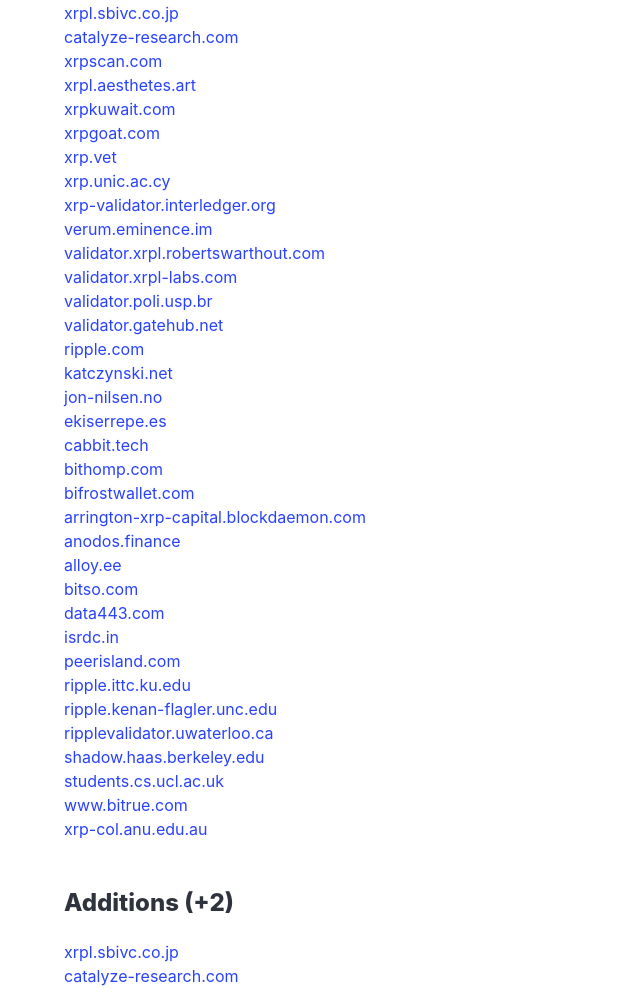
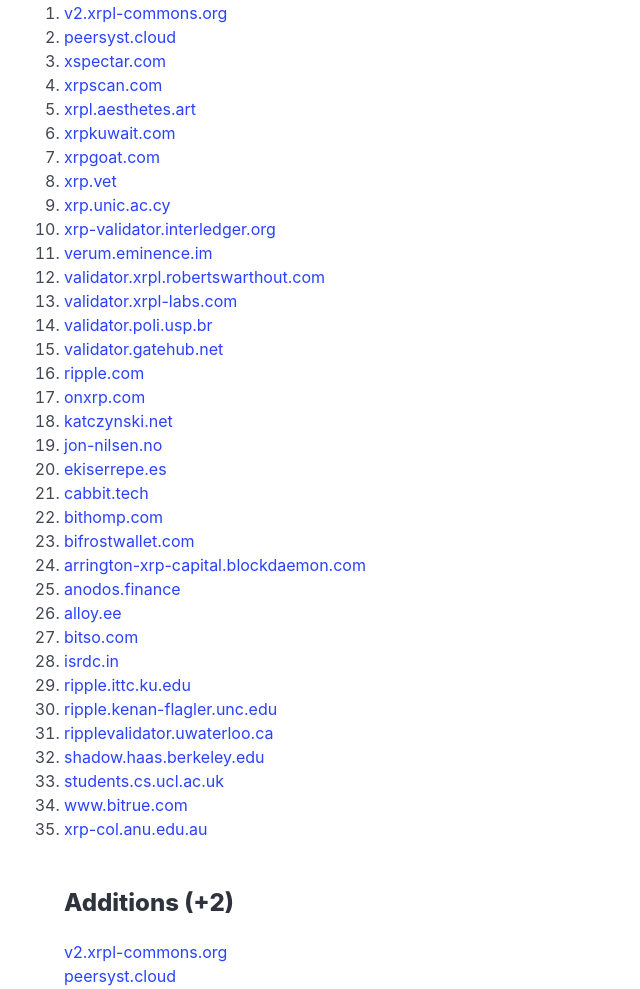
Before and after one commit to xrplvision/xrpl.vision, a plain HTML site: page index.html in a window 1280 px wide. Shown: the part 332-1321 px from the top of the page, without its empty margins (0-640 px from the left). Drawn offline with nearby package versions, Linux system fonts and the light colour scheme.

Commit message:
Update index.html

```diff
--- a/index.html
+++ b/index.html
@@ -20,129 +20,59 @@
     <section class="section">
         <div class="container">
             <h2 class="title is-4">Full list (35)</h2>
-            <ul class="vision-list mb mb-6">
-                <li>
-                    <a href="https://xrpl.sbivc.co.jp" target="_blank">xrpl.sbivc.co.jp</a>
-                </li>
-                <li>
-                    <a href="https://catalyze-research.com" target="_blank">catalyze-research.com</a>
-                </li>
-                <li>
-                    <a href="https://xrpscan.com" target="_blank">xrpscan.com</a>
-                </li>
-                <li>
-                    <a href="https://xrpl.aesthetes.art" target="_blank">xrpl.aesthetes.art</a>
-                </li>
-                <li>
-                    <a href="https://xrpkuwait.com" target="_blank">xrpkuwait.com</a>
-                </li>
-                <li>
-                    <a href="https://xrpgoat.com" target="_blank">xrpgoat.com</a>
-                </li>
-                <li>
-                    <a href="https://xrp.vet" target="_blank">xrp.vet</a>
-                </li>
-                <li>
-                    <a href="https://xrp.unic.ac.cy" target="_blank">xrp.unic.ac.cy</a>
-                </li>
-                <li>
-                    <a href="https://xrp-validator.interledger.org" target="_blank">xrp-validator.interledger.org</a>
-                </li>
-                <li>
-                    <a href="https://verum.eminence.im" target="_blank">verum.eminence.im</a>
-                </li>
-                <li>
-                    <a href="https://validator.xrpl.robertswarthout.com" target="_blank">validator.xrpl.robertswarthout.com</a>
-                </li>
-                <li>
-                    <a href="https://validator.xrpl-labs.com" target="_blank">validator.xrpl-labs.com</a>
-                </li>
-                <li>
-                    <a href="https://validator.poli.usp.br" target="_blank">validator.poli.usp.br</a>
-                </li>
-                <li>
-                    <a href="https://validator.gatehub.net" target="_blank">validator.gatehub.net</a>
-                </li>
-                <li>
-                    <a href="https://ripple.com" target="_blank">ripple.com</a>
-                </li>
-                <li>
-                    <a href="https://katczynski.net" target="_blank">katczynski.net</a>
-                </li>
-                <li>
-                    <a href="https://jon-nilsen.no" target="_blank">jon-nilsen.no</a>
-                </li>
-                <li>
-                    <a href="https://ekiserrepe.es" target="_blank">ekiserrepe.es</a>
-                </li>
-                <li>
-                    <a href="https://cabbit.tech" target="_blank">cabbit.tech</a>
-                </li>
-                <li>
-                    <a href="https://bithomp.com" target="_blank">bithomp.com</a>
-                </li>
-                <li>
-                    <a href="https://bifrostwallet.com" target="_blank">bifrostwallet.com</a>
-                </li>
-                <li>
-                    <a href="https://arrington-xrp-capital.blockdaemon.com" target="_blank">arrington-xrp-capital.blockdaemon.com</a>
-                </li>
-                <li>
-                    <a href="https://anodos.finance" target="_blank">anodos.finance</a>
-                </li>
-                <li>
-                    <a href="https://alloy.ee" target="_blank">alloy.ee</a>
-                </li>
-                <li>
-                    <a href="https://bitso.com" target="_blank">bitso.com</a>
-                </li>
-                <li>
-                    <a href="https://data443.com" target="_blank">data443.com</a>
-                </li>
-                <li>
-                    <a href="https://isrdc.in" target="_blank">isrdc.in</a>
-                </li>
-                <li>
-                    <a href="https://peerisland.com" target="_blank">peerisland.com</a>
-                </li>
-                <li>
-                    <a href="https://ripple.ittc.ku.edu" target="_blank">ripple.ittc.ku.edu</a>
-                </li>
-                <li>
-                    <a href="https://ripple.kenan-flagler.unc.edu" target="_blank">ripple.kenan-flagler.unc.edu</a>
-                </li>
-                <li>
-                    <a href="https://ripplevalidator.uwaterloo.ca" target="_blank">ripplevalidator.uwaterloo.ca</a>
-                </li>
-                <li>
-                    <a href="https://shadow.haas.berkeley.edu" target="_blank">shadow.haas.berkeley.edu</a>
-                </li>
-                <li>
-                    <a href="https://students.cs.ucl.ac.uk" target="_blank">students.cs.ucl.ac.uk</a>
-                </li>
-                <li>
-                    <a href="https://www.bitrue.com" target="_blank">www.bitrue.com</a>
-                </li>
-                <li>
-                    <a href="https://xrp-col.anu.edu.au" target="_blank">xrp-col.anu.edu.au</a>
-                </li>
-            </ul>
+                <ol class="vision-list mb mb-6">
+                    <li><a href="https://v2.xrpl-commons.org" target="_blank">v2.xrpl-commons.org</a></li>
+                    <li><a href="https://peersyst.cloud" target="_blank">peersyst.cloud</a></li>
+                    <li><a href="https://xspectar.com" target="_blank">xspectar.com</a></li>
+                    <li><a href="https://xrpscan.com" target="_blank">xrpscan.com</a></li>
+                    <li><a href="https://xrpl.aesthetes.art" target="_blank">xrpl.aesthetes.art</a></li>
+                    <li><a href="https://xrpkuwait.com" target="_blank">xrpkuwait.com</a></li>
+                    <li><a href="https://xrpgoat.com" target="_blank">xrpgoat.com</a></li>
+                    <li><a href="https://xrp.vet" target="_blank">xrp.vet</a></li>
+                    <li><a href="https://xrp.unic.ac.cy" target="_blank">xrp.unic.ac.cy</a></li>
+                    <li><a href="https://xrp-validator.interledger.org" target="_blank">xrp-validator.interledger.org</a></li>
+                    <li><a href="https://verum.eminence.im" target="_blank">verum.eminence.im</a></li>
+                    <li><a href="https://validator.xrpl.robertswarthout.com" target="_blank">validator.xrpl.robertswarthout.com</a></li>
+                    <li><a href="https://validator.xrpl-labs.com" target="_blank">validator.xrpl-labs.com</a></li>
+                    <li><a href="https://validator.poli.usp.br" target="_blank">validator.poli.usp.br</a></li>
+                    <li><a href="https://validator.gatehub.net" target="_blank">validator.gatehub.net</a></li>
+                    <li><a href="https://ripple.com" target="_blank">ripple.com</a></li>
+                    <li><a href="https://onxrp.com" target="_blank">onxrp.com</a></li>
+                    <li><a href="https://katczynski.net" target="_blank">katczynski.net</a></li>
+                    <li><a href="https://jon-nilsen.no" target="_blank">jon-nilsen.no</a></li>
+                    <li><a href="https://ekiserrepe.es" target="_blank">ekiserrepe.es</a></li>
+                    <li><a href="https://cabbit.tech" target="_blank">cabbit.tech</a></li>
+                    <li><a href="https://bithomp.com" target="_blank">bithomp.com</a></li>
+                    <li><a href="https://bifrostwallet.com" target="_blank">bifrostwallet.com</a></li>
+                    <li><a href="https://arrington-xrp-capital.blockdaemon.com" target="_blank">arrington-xrp-capital.blockdaemon.com</a></li>
+                    <li><a href="https://anodos.finance" target="_blank">anodos.finance</a></li>
+                    <li><a href="https://alloy.ee" target="_blank">alloy.ee</a></li>
+                    <li><a href="https://bitso.com" target="_blank">bitso.com</a></li>
+                    <li><a href="https://isrdc.in" target="_blank">isrdc.in</a></li>
+                    <li><a href="https://ripple.ittc.ku.edu" target="_blank">ripple.ittc.ku.edu</a></li>
+                    <li><a href="https://ripple.kenan-flagler.unc.edu" target="_blank">ripple.kenan-flagler.unc.edu</a></li>
+                    <li><a href="https://ripplevalidator.uwaterloo.ca" target="_blank">ripplevalidator.uwaterloo.ca</a></li>
+                    <li><a href="https://shadow.haas.berkeley.edu" target="_blank">shadow.haas.berkeley.edu</a></li>
+                    <li><a href="https://students.cs.ucl.ac.uk" target="_blank">students.cs.ucl.ac.uk</a></li>
+                    <li><a href="https://www.bitrue.com" target="_blank">www.bitrue.com</a></li>
+                    <li><a href="https://xrp-col.anu.edu.au" target="_blank">xrp-col.anu.edu.au</a></li>
+                </ol>
             <h2 class="title is-4">Additions (+2)</h2>
             <ul class="vision-additions mb mb-6">
                 <li>
-                    <a href="https://xrpl.sbivc.co.jp" target="_blank">xrpl.sbivc.co.jp</a>
+                    <a href="https://v2.xrpl-commons.org" target="_blank">v2.xrpl-commons.org</a>
                 </li>
                 <li>
-                    <a href="https://catalyze-research.com" target="_blank">catalyze-research.com</a>
+                    <a href="https://peersyst.cloud" target="_blank">peersyst.cloud</a>
                 </li>
             </ul>
             <h2 class="title is-4">Removals (-2)</h2>
             <ul class="vision-removals mb mb-6">
                 <li>
-                    <a href="https://onxrp.com" target="_blank">onxrp.com</a>
+                    <a href="https://peerisland.com" target="_blank">peerisland.com</a>
                 </li>
                 <li>
-                    <a href="https://xspectar.com" target="_blank">xspectar.com</a>
+                    <a href="https://data443.com" target="_blank">data443.com</a>
                 </li>
             </ul>
         </div>
```
